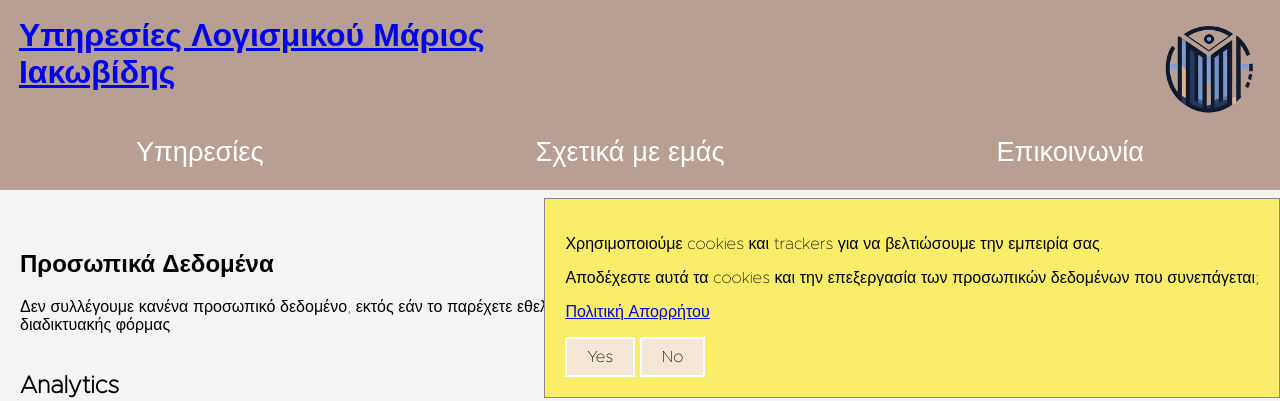
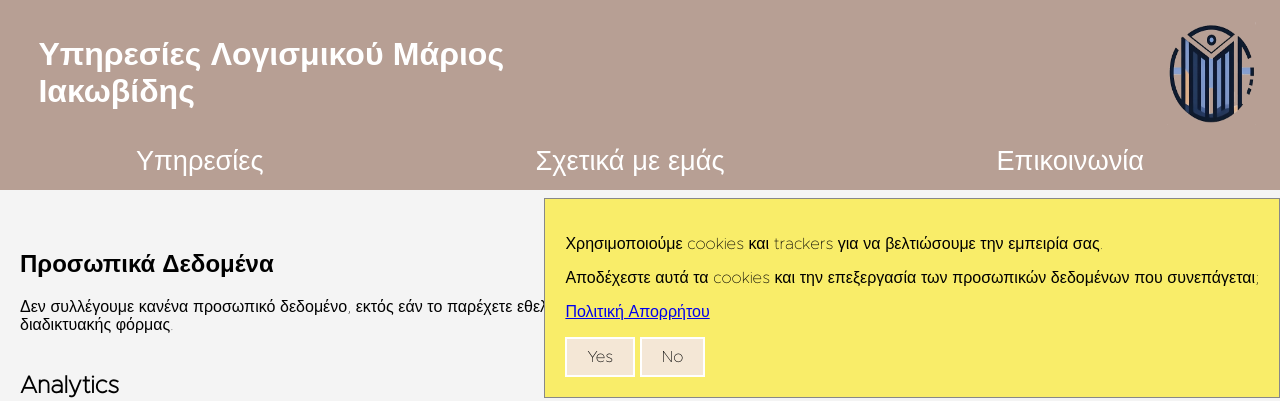
Before and after one commit to PsyAuto/mariosiakovidis-services, a plain HTML site: page privacy-policy-gr.html in a window 1280 px wide. Shown: the part 402-803 px from the top of the page. Drawn offline with Linux system fonts and the light colour scheme.

Commit message:
fixed policy header bug

```diff
--- a/privacy-policy-gr.html
+++ b/privacy-policy-gr.html
@@ -16,8 +16,7 @@
           </div>
           <div class="header-container">
             <div class="header-top">
-              <a href="index-gr.html"><h1>Υπηρεσίες Λογισμικού Μάριος Ιακωβίδης</h1></a>
-
+              <h1>Υπηρεσίες Λογισμικού Μάριος Ιακωβίδης</h1>
               <div class="company-logo">
                 <a href="#header">
                   <img src="media/logo.png" alt="company logo">
```
